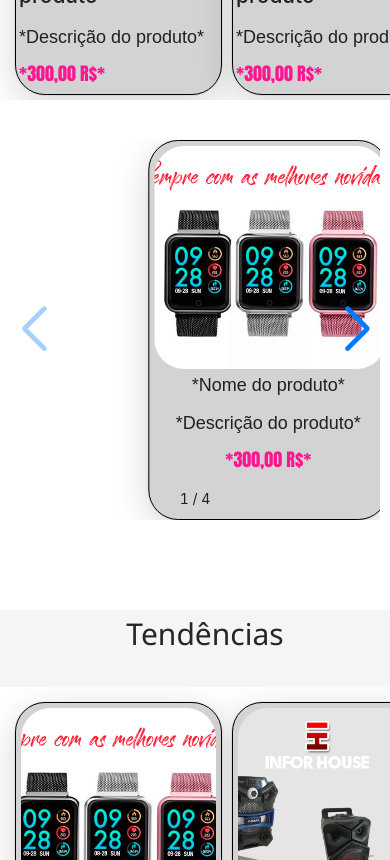
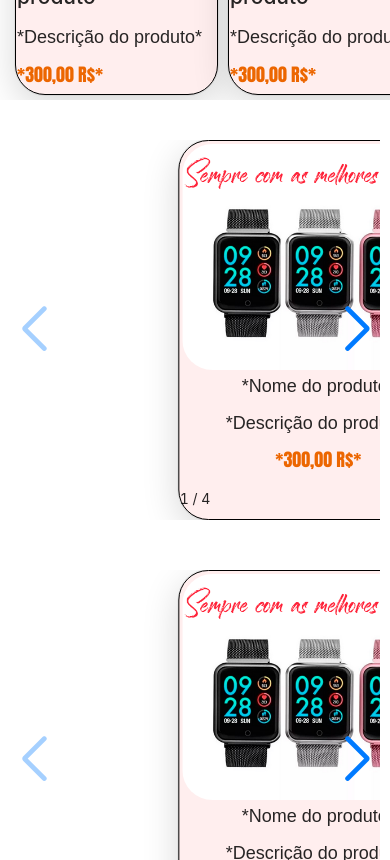
Before and after one commit to IuryMT/EstagioInforHouse, a React (Create React App) app: page / in a window 390 px wide. Shown: the part 1140-2000 px from the top of the page. Built offline with nearby package versions, Linux system fonts and the light colour scheme.

Commit message:
fazendo cards mobile com setas e fracassando miseravelmente

```diff
--- a/src/components/css/Section1.scss
+++ b/src/components/css/Section1.scss
@@ -10,7 +10,7 @@
     object-fit: cover;
     z-index: 99;
     border-radius: 30px;
-    cursor:pointer;
+    cursor: pointer;
     user-select: none;
 }
 
@@ -31,7 +31,9 @@
     background-color: whitesmoke;
     margin-top: 80px;
 
-}.englobar2 {
+}
+
+.englobar2 {
     background-color: whitesmoke;
     margin-top: 80px;
     margin-bottom: 80px;
@@ -59,7 +61,9 @@
     border: 1px solid #000;
     padding: 5px;
     box-shadow: rgba(0, 0, 0, 0.16) 0px 10px 36px 0px, rgba(0, 0, 0, 0.06) 0px 0px 0px 1px;
-}.carousel-master2 .card2:hover {
+}
+
+.carousel-master2 .card2:hover {
     box-shadow: rgba(0, 0, 0, 0.05) 0px 6px 24px 0px, rgba(0, 0, 0, 0.08) 0px 0px 0px 1px;
 }
 
@@ -110,7 +114,7 @@ h3 {
 }
 
 .bold {
-    font-family:Impact, 'Arial Narrow Bold', sans-serif;
+    font-family: Impact, 'Arial Narrow Bold', sans-serif;
     // font-weight: bold;
     color: colorRotate;
     animation: colorRotate 2s linear 0s infinite;
@@ -274,14 +278,14 @@ h3 {
     }
 
     .carousel-master2 .card2 {
-        background-color: rgb(212, 211, 211);
+        background-color: rgb(255, 238, 238);
         border-radius: 30px;
         border: 1px solid #000;
         margin: 5px;
-        width: 100%;
+        width: 80%;
         height: 100%;
         position: relative;
-        padding: 3px;
+        padding: 1px;
 
     }
 
@@ -305,6 +309,23 @@ h3 {
         background-image: linear-gradient(#ff3e3e, #ac2634) !important;
         padding: 5px !important;
         border-radius: 50px !important;
+    }
+
+    // .element.style {
+    //    align-items: center!important;
+    // }
+
+    .swiper-slide.swiper-slide-active {
+        align-items: center!important;
+    }
+
+    .swiper-slide.swiper-slide-prev {
+        margin-right: 0 !important;
+    }
+
+    .swiper-slide.swiper-slide-next {
+        margin-left: 0 !important;
+
     }
 }
 
@@ -342,10 +363,20 @@ h3 {
     position: relative;
 }
 
+.swiper-slide.swiper-slide-active {
+    width: 350px !important;
+}
+
+.swiper-slide.swiper-slide-prev {
+    width: 370px !important;
+}
+
+.swiper-slide.swiper-slide-next {
+    width: 370px !important;
+}
+
 // --------------------------------------------------------------
-.swiper-slide.swiper-slide-active {
-    width: 250px !important;
-}
+
 
 .swiper-button-next {
     font-weight: bold;
--- a/src/pages/Home/index.js
+++ b/src/pages/Home/index.js
@@ -124,6 +124,89 @@ export const Home = () => {
                     </div>
                 </div>
             </div>
+            <div className='carousel-master2'>
+                <Swiper onSwiper={setSwiperRef} slidesPerView={3} centeredSlides={true} spaceBetween={30} pagination={{
+                    "type": "fraction"
+                }} navigation={true} className="mySwiper">
+
+                    <SwiperSlide>
+                        <div className='card2'>
+                            <img src={relogio} className='imagem' alt="not found" />
+                            <h3>*Nome do produto*</h3>
+                            <h3>*Descrição do produto*</h3>
+                            <h3 className='bold'>*300,00 R$*</h3>
+                            {/* <h4 className='h4'>Carregadores</h4> */}
+                        </div>
+                    </SwiperSlide>
+                    <SwiperSlide>
+                        <div className='card2'>
+                            <img src={relogio} className='imagem' alt="not found" />
+                            <h3>*Nome do produto*</h3>
+                            <h3>*Descrição do produto*</h3>
+                            <h3 className='bold'>*300,00 R$*</h3>
+                        </div>
+                    </SwiperSlide>
+                    <SwiperSlide>
+                        <div className='card2'>
+                            <img src={som} className='imagem' alt="not found" />
+                            <h3>*Nome do produto*</h3>
+                            <h3>*Descrição do produto*</h3>
+                            <h3 className='bold'>*300,00 R$*</h3>
+                        </div>
+
+                    </SwiperSlide>
+                    <SwiperSlide>
+                        <div className='card2'>
+                            <img src={som} className='imagem' alt="not found" />
+                            <h3>*Nome do produto*</h3>
+                            <h3>*Descrição do produto*</h3>
+                            <h3 className='bold'>*300,00 R$*</h3>
+                        </div>
+                    </SwiperSlide>
+                </Swiper>
+            </div>
+
+            <div className='carousel-master2'>
+                <Swiper onSwiper={setSwiperRef} slidesPerView={3} centeredSlides={true} spaceBetween={30} pagination={{
+                    "type": "fraction"
+                }} navigation={true} className="mySwiper">
+
+                    <SwiperSlide>
+                        <div className='card2'>
+                            <img src={relogio} className='imagem' alt="not found" />
+                            <h3>*Nome do produto*</h3>
+                            <h3>*Descrição do produto*</h3>
+                            <h3 className='bold'>*300,00 R$*</h3>
+                            {/* <h4 className='h4'>Carregadores</h4> */}
+                        </div>
+                    </SwiperSlide>
+                    <SwiperSlide>
+                        <div className='card2'>
+                            <img src={relogio} className='imagem' alt="not found" />
+                            <h3>*Nome do produto*</h3>
+                            <h3>*Descrição do produto*</h3>
+                            <h3 className='bold'>*300,00 R$*</h3>
+                        </div>
+                    </SwiperSlide>
+                    <SwiperSlide>
+                        <div className='card2'>
+                            <img src={som} className='imagem' alt="not found" />
+                            <h3>*Nome do produto*</h3>
+                            <h3>*Descrição do produto*</h3>
+                            <h3 className='bold'>*300,00 R$*</h3>
+                        </div>
+
+                    </SwiperSlide>
+                    <SwiperSlide>
+                        <div className='card2'>
+                            <img src={som} className='imagem' alt="not found" />
+                            <h3>*Nome do produto*</h3>
+                            <h3>*Descrição do produto*</h3>
+                            <h3 className='bold'>*300,00 R$*</h3>
+                        </div>
+                    </SwiperSlide>
+                </Swiper>
+            </div>
 
             {/* << >> */}
 
```
